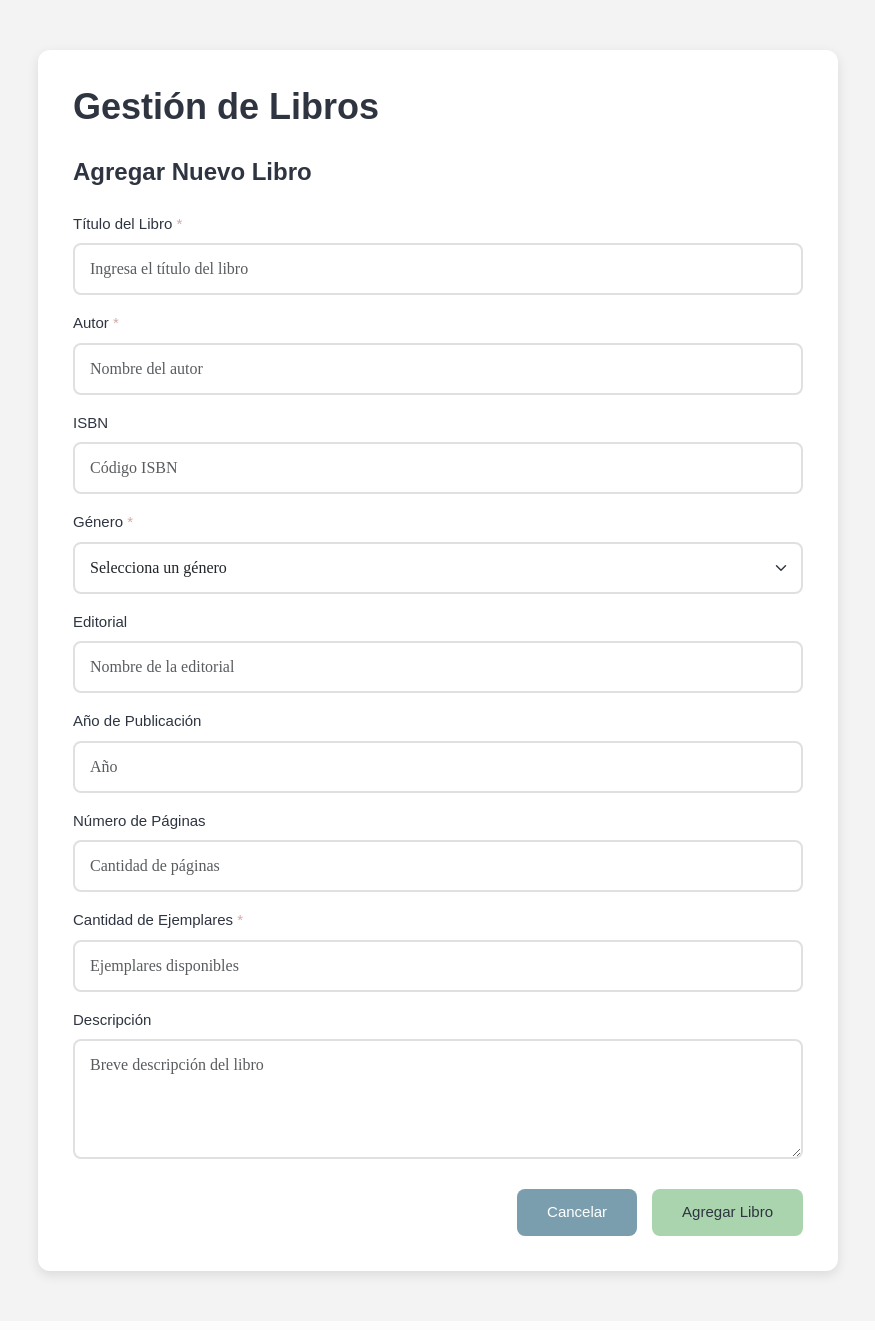
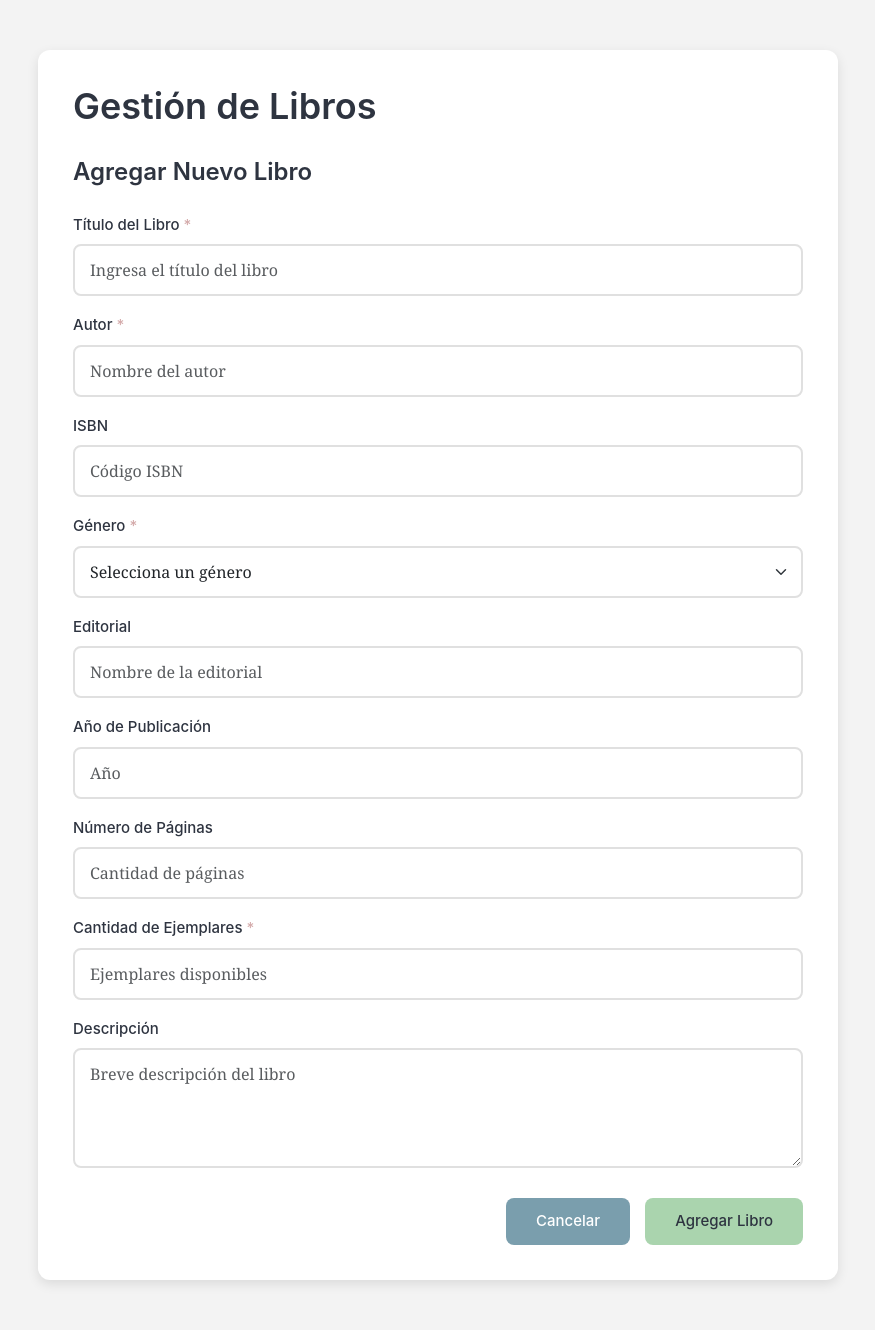
Before and after one commit to Shags001/Biblioteca-Comunitaria, a Flask app: template app/templates/modulos/gestion de libros/index.html in a window 1280 px wide. Shown: the whole page, without its empty margins (202-1077 px from the left). Before the commit the page ends 1281 px from the top, so only its background shows below. Run offline with Flask 3, Linux system fonts and the light colour scheme; the template is opened without the code that fills it, so the values that code supplies are empty; some libraries are stand-ins or nearby versions.

Commit message:
Volvi a arreglar mis codigos

```diff
--- a/app/templates/modulos/gestion de libros/index.html
+++ b/app/templates/modulos/gestion de libros/index.html
@@ -6,9 +6,10 @@
     <title>Gestión de Libros - Biblioteca Comunitaria</title>
 
     <!-- Bootstrap CSS Local -->
-    <link href="../../static/css/bootstrap.min.css" rel="stylesheet">
+    <link rel="stylesheet" href="{{ url_for('static', filename='css/bootstrap.min.css') }}">
 
-    <link href="style.css" rel="stylesheet">
+    <!-- Lucide Icons -->
+    <link rel="stylesheet" href="https://cdn.jsdelivr.net/npm/lucide-static@0.263.1/font/lucide.min.css">
 
     <!-- Custom CSS -->
     <link rel="stylesheet" href="style.css">
@@ -83,7 +84,7 @@
     </div>
 
     <!-- Bootstrap JS Local -->
-    <script src="../../static/js/bootstrap.bundle.min.js"></script>
+    <script src="{{ url_for('static', filename='js/bootstrap.bundle.min.js') }}"></script>
 
     <!-- Custom JavaScript -->
     <script>
--- a/app/templates/modulos/gestion de libros/style.css
+++ b/app/templates/modulos/gestion de libros/style.css
@@ -23,7 +23,7 @@
 
 /* Body */
 body {
-    font-family: 'Poppins', sans-serif;
+    font-family: 'Poppins', -apple-system, BlinkMacSystemFont, 'Segoe UI', Roboto, sans-serif;
     background-color: var(--white-smoke);
     color: var(--gunmetal);
     padding: 50px;
@@ -67,7 +67,7 @@ h2 {
 /* Inputs y selects */
 .form-control,
 .form-select {
-    font-family: 'Merriweather', serif;
+    font-family: 'Merriweather', Georgia, serif;
     font-size: 16px;
     padding: 12px 15px;
     border: 2px solid #E0E0E0;
@@ -100,7 +100,7 @@ textarea.form-control {
     border-radius: 8px;
     cursor: pointer;
     transition: all 0.3s ease;
-    font-family: 'Poppins', sans-serif;
+    font-family: 'Poppins', -apple-system, BlinkMacSystemFont, sans-serif;
 }
 
 .btn-primary-custom:hover {
@@ -124,7 +124,7 @@ textarea.form-control {
     border-radius: 8px;
     cursor: pointer;
     transition: all 0.3s ease;
-    font-family: 'Poppins', sans-serif;
+    font-family: 'Poppins', -apple-system, BlinkMacSystemFont, sans-serif;
 }
 
 .btn-secondary-custom:hover {
```
